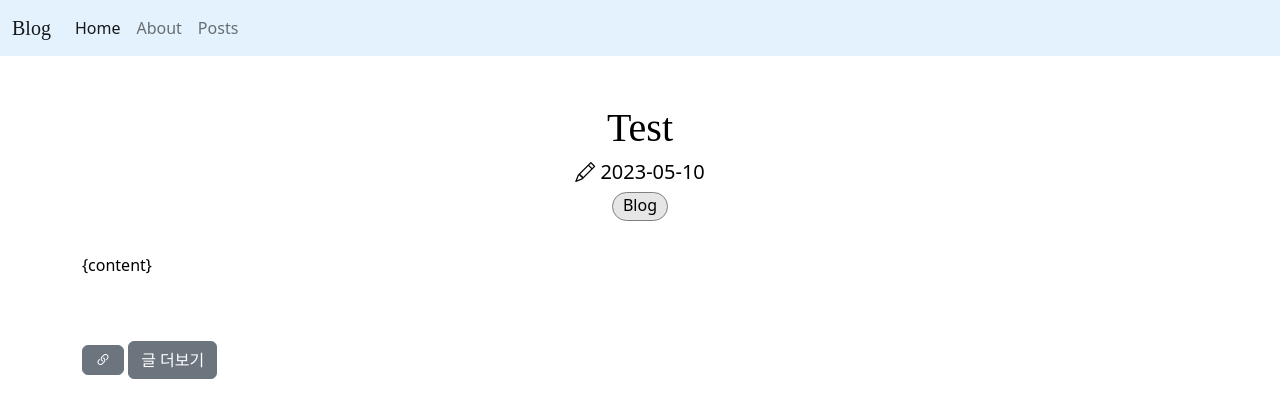
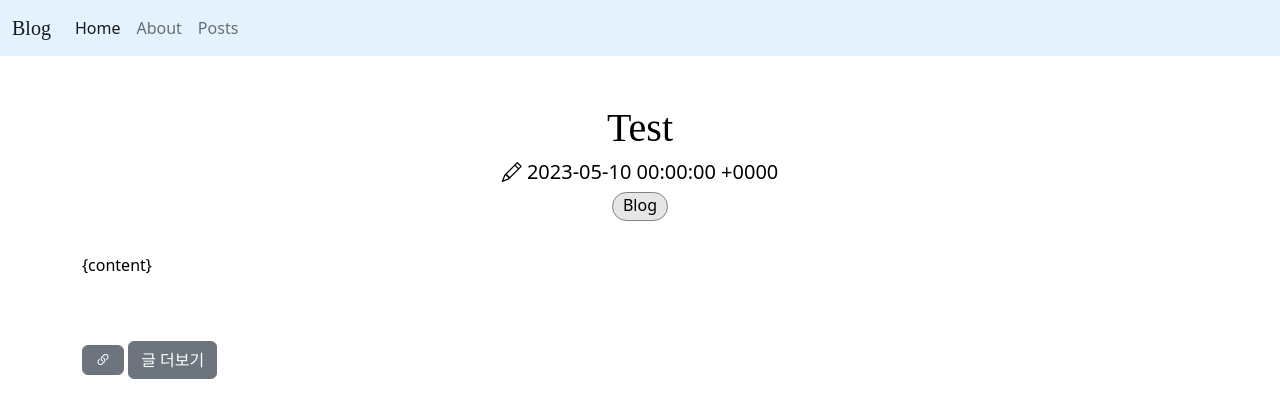
Before and after one commit to happydm09/B, a Jekyll site: the page built from _posts/2023-05-10-test.md, in a window 1280 px wide. Shown: the top 418 px of the page. Built offline with Jekyll 4.4.1, drawn with Linux system fonts in a browser that asks for light colours; some web fonts are replaced; comment, search, counter and statistics services are not loaded.

Commit message:
Update post.html

```diff
--- a/_layouts/post.html
+++ b/_layouts/post.html
@@ -6,7 +6,7 @@ layout: main
 <header class='mt-4' style='text-align:center'>
   <div class='container'>
     <h1 class='Edu-font'>{{page.title}}</h1>
-    <h5><i class="bi bi-pencil"></i> {{page.date| date: "%Y-%m-%d"}}</h5>
+    <h5><i class="bi bi-pencil"></i> {{page.date"}}</h5>
     <h6>
           {% if page.tags %}
             {% for tag in page.tags %}
```
